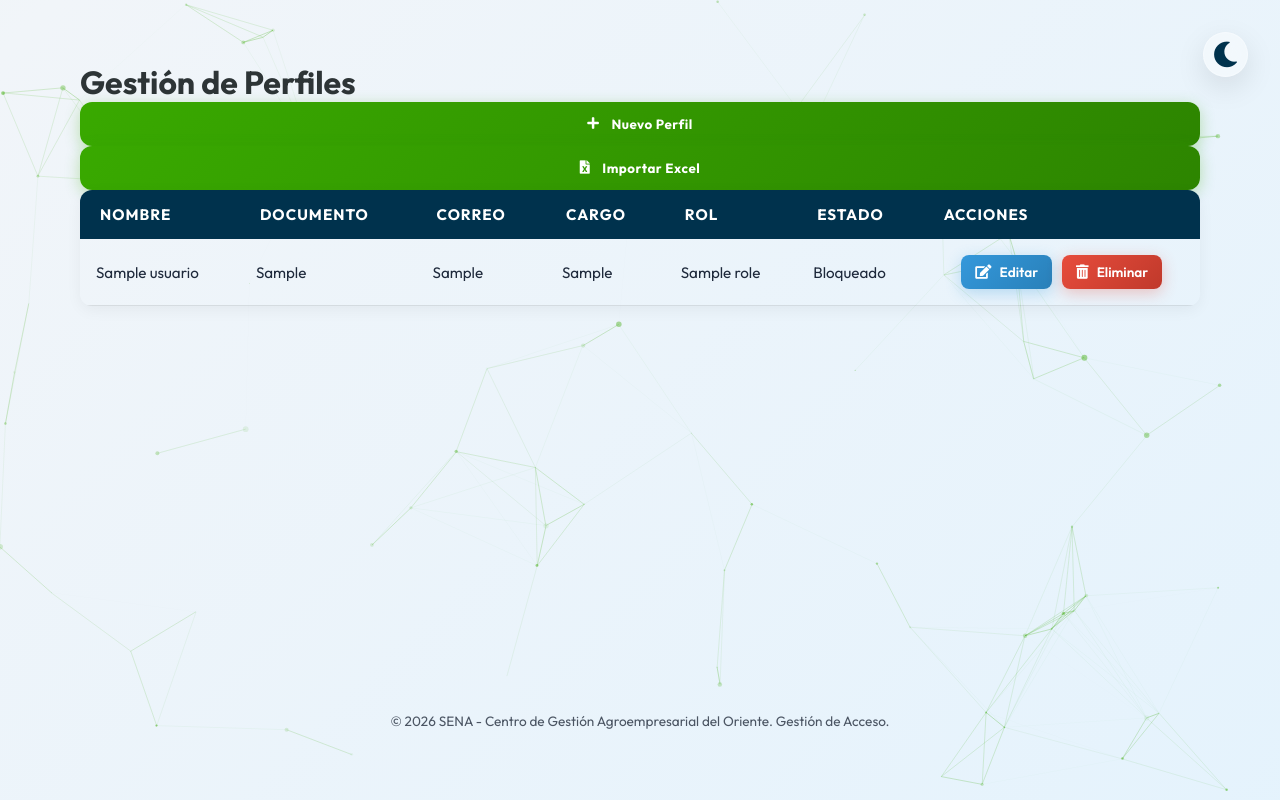
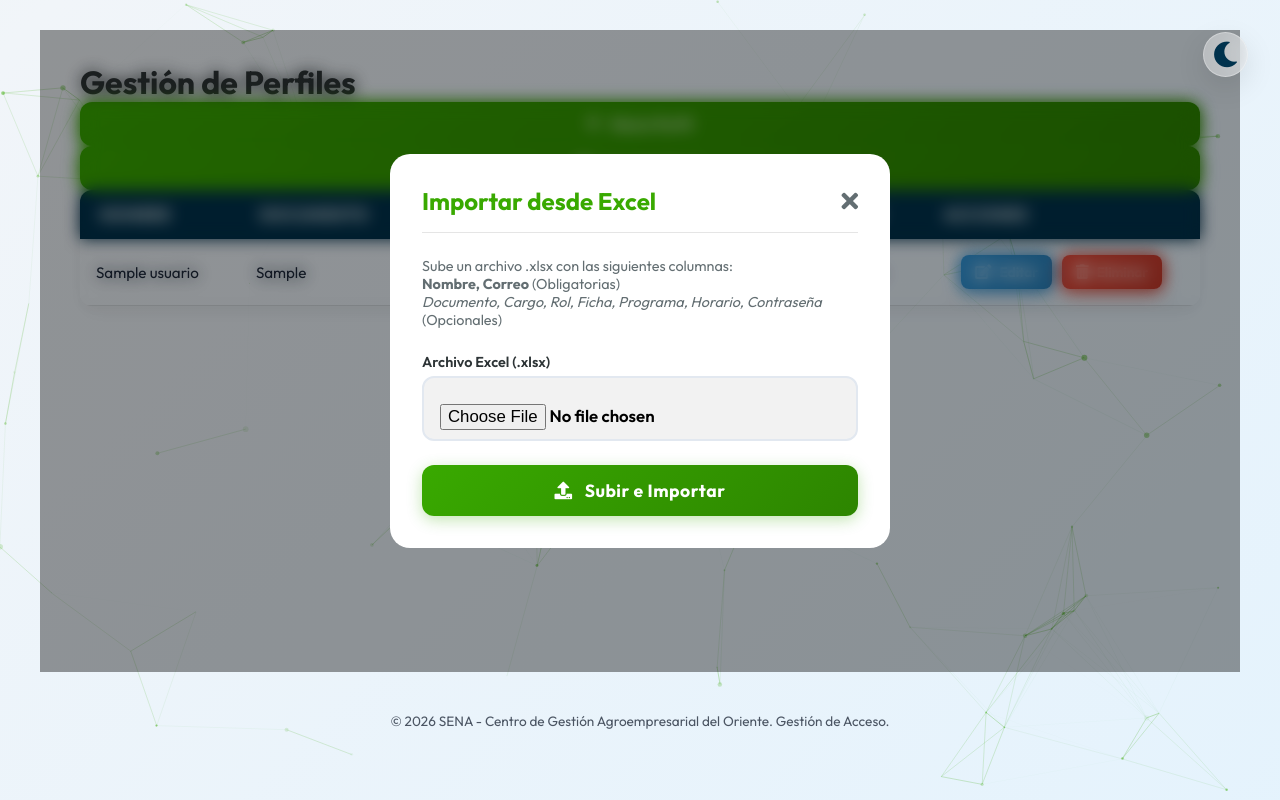
Before and after one commit to cristianyesidmquiroga-tech/porteria-2, a Flask app: template carnet-sena/app/templates/usuarios/gestion.html in a window 1280 px wide, after a click on "Importar Excel". Run offline with Flask 3, Linux system fonts and the light colour scheme; the template is opened without the code that fills it: values that come from a table or form of the project are taken from there, others are empty; tables that the repository leaves empty hold one stand-in row (values such as "Sample post"); some libraries are stand-ins or nearby versions.

Commit message:
Update gestion.html

```diff
--- a/carnet-sena/app/templates/usuarios/gestion.html
+++ b/carnet-sena/app/templates/usuarios/gestion.html
@@ -165,7 +165,7 @@
                     </div>
                 </div>
                 <div class="modal-actions" style="margin-top: 1.5rem;">
-                    <button type="submit" class="glass-btn btn-primary">
+                    <button type="submit" class="glass-btn btn-primary" style="width: 100%; padding: 15px; font-size: 1.1rem; font-weight: bold;">
                         <i class="fas fa-save"></i> Guardar Usuario
                     </button>
                 </div>
@@ -251,7 +251,7 @@
                     </div>
                 </div>
                 <div class="modal-actions" style="margin-top: 1.5rem;">
-                    <button type="submit" class="glass-btn btn-primary">
+                    <button type="submit" class="glass-btn btn-primary" style="width: 100%; padding: 15px; font-size: 1.1rem; font-weight: bold;">
                         <i class="fas fa-save"></i> Guardar Cambios
                     </button>
                 </div>
@@ -287,6 +287,8 @@
             </form>
         </div>
     </div>
+</div>
+
 <!-- Modal Importar Excel -->
 <div id="modal-import-excel" class="glass-modal">
     <div class="modal-content glass-card" style="max-width: 500px;">
@@ -306,7 +308,7 @@
                     <input type="file" name="file" class="glass-input" accept=".xlsx, .xls" required>
                 </div>
                 <div class="modal-actions" style="margin-top: 1.5rem;">
-                    <button type="submit" class="glass-btn btn-primary" id="btn-submit-import">
+                    <button type="submit" class="glass-btn btn-primary" id="btn-submit-import" style="width: 100%; padding: 15px; font-size: 1.1rem; font-weight: bold; background: linear-gradient(135deg, #27ae60, #2ecc71);">
                         <i class="fas fa-upload"></i> Subir e Importar
                     </button>
                 </div>
```
